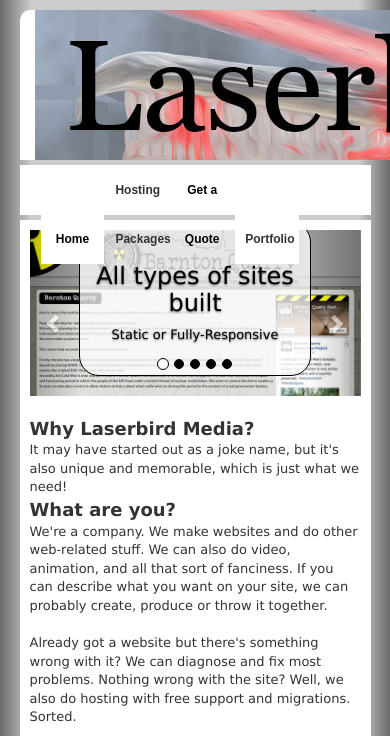
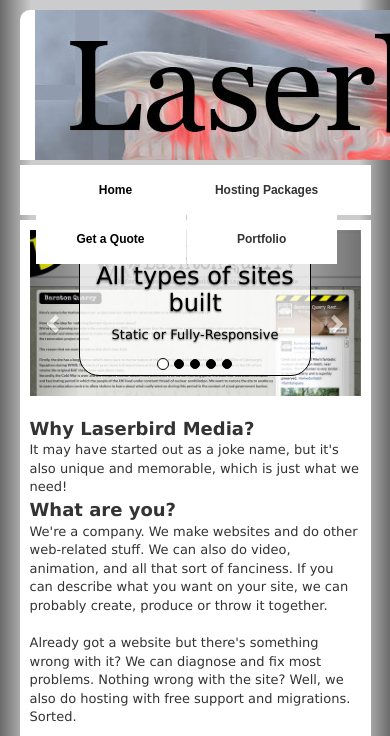
Before and after one commit to smelge/Laserbird, a PHP site: page / in a window 390 px wide; the page is wider, and only the part inside the window is pictured. Shown: the top 736 px of that part. Run offline with PHP 8.4, Linux system fonts and the light colour scheme; some libraries are stand-ins or nearby versions.

Commit message:
Responsive Stuff
Fixed carousel, fixed css for navigation

```diff
--- a/css/laserbird.css
+++ b/css/laserbird.css
@@ -49,7 +49,7 @@ a:hover {
 .navbar ul li {
 	font: bold 12px/18px sans-serif;
 	height: 49px;
-	width: 20%;
+	width: 150px;
 	line-height:49px;
 	text-align: center;
 	display: inline-block;
@@ -69,11 +69,11 @@ a:hover {
 	color: #fff;
 }
 .navbar ul li ul {
-	padding: 0;
+	padding: 10px;
 	position: absolute;
-	top: 48px;
-	left: 35px;
-	width: 20%;
+	top: 39px;
+	left: 25px;
+	width: inherit;
 	text-align: center;
 	display: none;
 	opacity: 0;
--- a/includes/frontpage_carousel.php
+++ b/includes/frontpage_carousel.php
@@ -19,35 +19,35 @@
 	<!-- Wrapper for slides -->
 	<div class="carousel-inner" role="listbox">
 		<div class="item active">
-			<img src="./assets/1.jpg" alt="...">
+			<img class="img-responsive" src="./assets/1.jpg" alt="...">
 			<div class="carousel-caption">
 				<h3>All types of sites built</h3>
 				<p>Static or Fully-Responsive</p>
 			</div>
 		</div>
 		<div class="item">
-			<img src="./assets/2.jpg" alt="...">
+			<img class="img-responsive" src="./assets/2.jpg" alt="...">
 			<div class="carousel-caption">
 				<h3>Small Business and Personal Websites</h3>
 				<p>From &#163;300</p>
 			</div>
 		</div>
 		<div class="item">
-			<img src="./assets/3.jpg" alt="...">
+			<img class="img-responsive" src="./assets/3.jpg" alt="...">
 			<div class="carousel-caption">
 				<h3>Hosting Packages</h3>
 				<p>From &#163;5/month</p>
 			</div>
 		</div>
 		<div class="item">
-			<img src="./assets/4.jpg" alt="...">
+			<img class="img-responsive" src="./assets/4.jpg" alt="...">
 			<div class="carousel-caption">
 				<h3>Custom Websites</h3>
 				<p>From &#163;500</p>
 			</div>
 		</div>
 		<div class="item">
-			<img src="./assets/5.jpg" alt="...">
+			<img class="img-responsive" src="./assets/5.jpg" alt="...">
 			<div class="carousel-caption">
 				<h3>Website Upgrades and Repairs</h3>
 				<p>Revitalise and update older existing sites</p>
```
